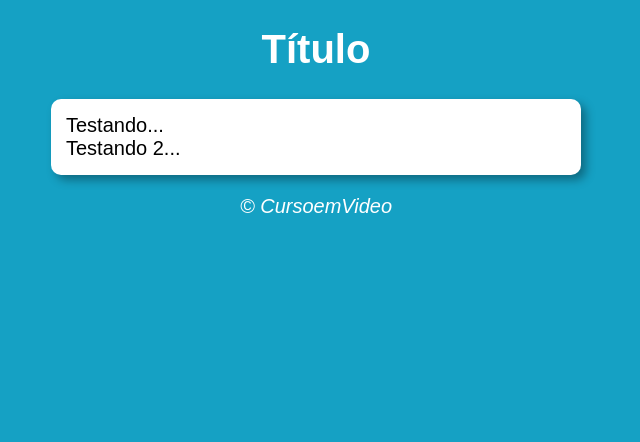
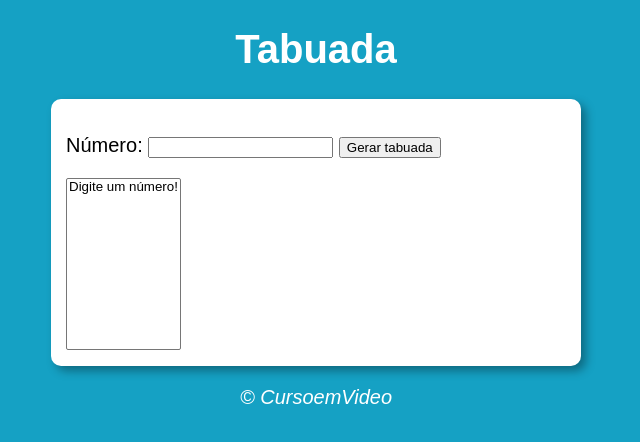
Before and after one commit to NicolasTeixeira21/javascript, a plain HTML site: page aula14ex/ex017/modelo.html in a window 1280 px wide. Shown: the whole page, without its empty margins (324-964 px from the left). Drawn offline with Linux system fonts and the light colour scheme.

Commit message:
atualizado

```diff
--- a/aula14ex/ex017/modelo.html
+++ b/aula14ex/ex017/modelo.html
@@ -4,19 +4,22 @@
     <meta charset="UTF-8">
     <meta http-equiv="X-UA-Compatible" content="IE=edge">
     <meta name="viewport" content="width=device-width, initial-scale=1.0">
-    <title>Modelo de exercício</title>
+    <title>Tabuada</title>
     <link rel="stylesheet" href="style.css">
 </head>
 <body>
     <header>
-        <h1>Título</h1>
+        <h1>Tabuada</h1>
     </header>
     <section>
         <div>
-            Testando...
+            <p>Número: <input type="number" name="num" id="txtn">
+            <input type="button" value="Gerar tabuada" onclick="tabuada()"></p>
         </div>
         <div>
-            Testando 2...
+            <select name="tabuada" id="seltab" size="10">
+                <option>Digite um número! </option>
+            </select>
         </div>
     </section>
     <footer>
--- a/aula14ex/ex017/script.js
+++ b/aula14ex/ex017/script.js
@@ -1 +1,18 @@
-alert('Olá!')
+function tabuada() {
+    let num = document.getElementById('txtn')
+    let tab = document.getElementById('seltab')
+    if (num.value.length == 0) {
+        window.alert('Por favor, digite um número!')
+    } else {
+        let n = Number(num.value)
+        let c = 1
+        tab.innerHTML = ''
+        while (c <= 10) {
+            let item = document.createElement('option')
+            item.text = `${n} x ${c} = ${n*c}`
+            item.value = `tab${c}`
+            tab.appendChild(item)
+            c++
+        }
+    }
+}
```
